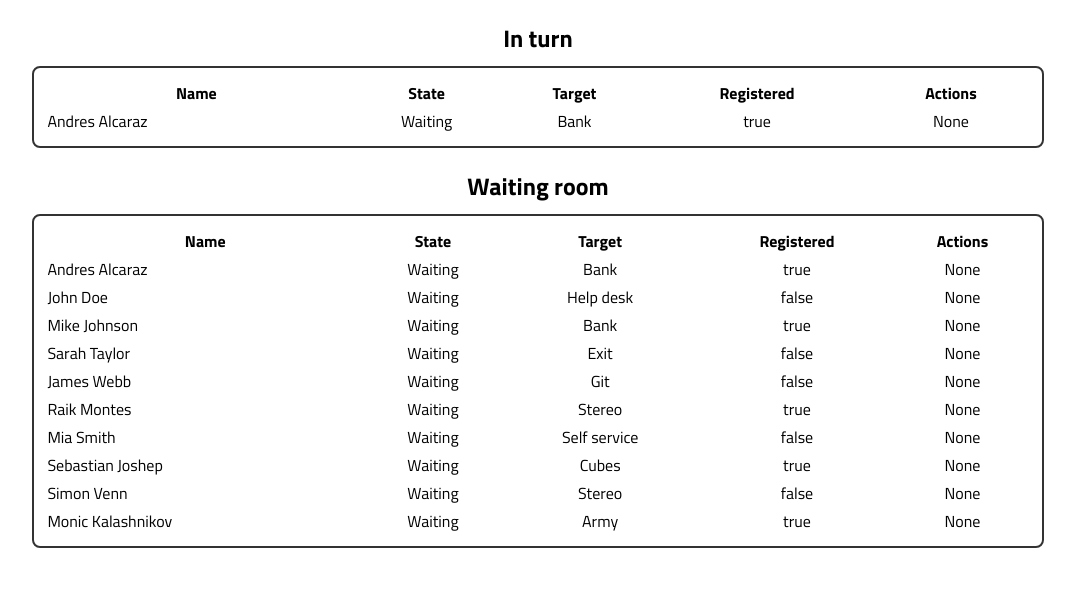
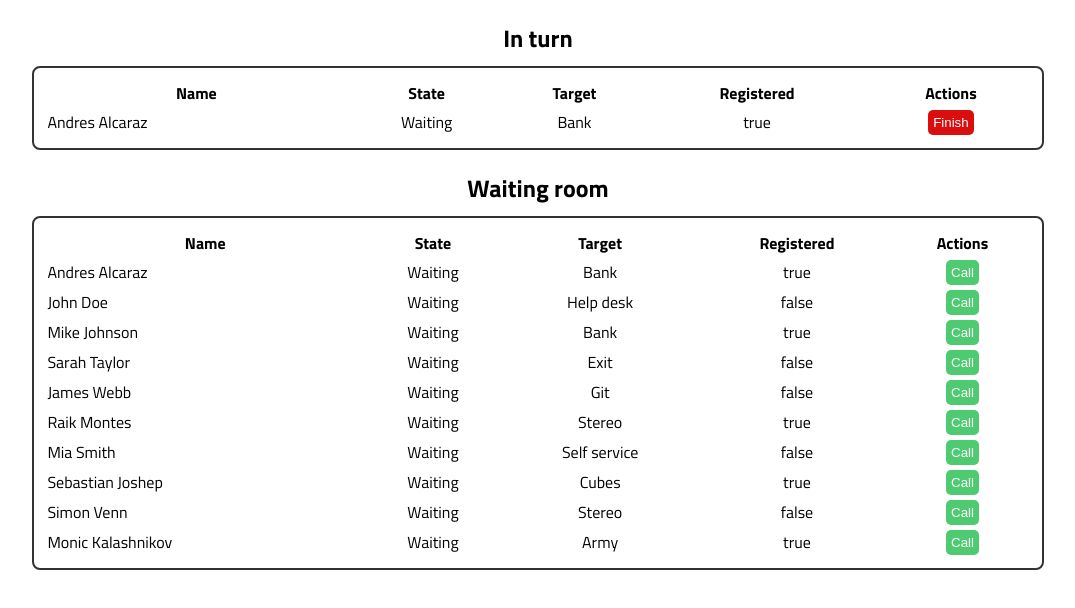
Before and after one commit to Andres2D/web-sockets-angular, an Angular app in the folder client/: page / in a window 1280 px wide. Shown: the top 608 px of the page, without its empty margins (102-1177 px from the left). Built offline with nearby package versions, Linux system fonts and the light colour scheme; what ngx-socket-io would draw is missing.

Commit message:
client: Add table design and output logic

```diff
--- a/client/src/app/app.component.html
+++ b/client/src/app/app.component.html
@@ -1,7 +1,15 @@
 <!-- In turn queue -->
 <h2 class="title">In turn</h2>
-<app-queue [queue]="currentItem"></app-queue>
+<app-queue
+  [queue]="currentItem"
+  [actions]="turnQueueActions"
+  (execute)="executeAction($event)">
+</app-queue>
 
 <h2 class="title">Waiting room</h2>
 <!-- Waiting queue -->
-<app-queue [queue]="masterQueue"></app-queue>
+<app-queue
+  [queue]="masterQueue"
+  [actions]="masterQueueActions"
+  (execute)="executeAction($event)">
+</app-queue>
--- a/client/src/app/app.component.ts
+++ b/client/src/app/app.component.ts
@@ -2,6 +2,7 @@ import { Component, OnInit } from '@angular/core';
 import { QueueService } from './services/queue.service';
 import { QueueItem } from './interfaces/queue.interface';
 import { MOCK_QUEUE } from './mock/queue.mock';
+import { ActionOutput, Action } from './interfaces/action.interface';
 
 @Component({
   selector: 'app-root',
@@ -14,6 +15,22 @@ export class AppComponent implements OnInit {
   currentItem: QueueItem[] = [MOCK_QUEUE[0]];
   masterQueue: QueueItem[] = MOCK_QUEUE;
 
+  masterQueueActions: Action[] = [
+    {
+      id: 'to_turn',
+      label: 'Call',
+      style: 'success'
+    }
+  ];
+
+  turnQueueActions: Action[] = [
+    {
+      id: 'exit',
+      label: 'Finish',
+      style: 'danger'
+    }
+  ];
+
   constructor(private queueService: QueueService) {}
 
   ngOnInit(): void {
@@ -22,4 +39,8 @@ export class AppComponent implements OnInit {
     //   console.log(queue);
     // });
   }
+
+  executeAction(payload: ActionOutput) {
+    console.log(payload);
+  }
 }
--- a/client/src/app/components/queue/queue.component.html
+++ b/client/src/app/components/queue/queue.component.html
@@ -12,7 +12,11 @@
       <td class="row-record">{{item.state}}</td>
       <td class="row-record">{{item.target}}</td>
       <td class="row-record">{{item.registered}}</td>
-      <td class="row-record">None</td>
+      <td *ngFor="let action of actions" class="row-record">
+        <button
+          [ngClass]="{'danger': action.style === 'danger', 'success': action.style === 'success', 'button': true}"
+          (click)="emitAction(action.id, item)">{{action.label}}</button>
+      </td>
     </tr>
   </ng-container>
   <ng-template #emptyList>
--- a/client/src/app/components/queue/queue.component.scss
+++ b/client/src/app/components/queue/queue.component.scss
@@ -16,6 +16,30 @@
     &:hover {
       background-color: #F0F2F4;
     }
+
+    .button {
+      color: white;
+      border: none;
+      padding: 5px;
+      border-radius: 5px;
+      cursor: pointer;
+    }
+
+    .success {
+      background-color: #4ECB71;
+
+      &:hover {
+        background-color: #4EA95F;
+      }
+    }
+
+    .danger {
+      background-color: #DB0E0F;
+
+      &:hover {
+        background-color: #C80B0D;
+      }
+    }
   }
 
   .empty {
--- a/client/src/app/components/queue/queue.component.ts
+++ b/client/src/app/components/queue/queue.component.ts
@@ -1,5 +1,6 @@
-import { Component, Input } from '@angular/core';
+import { Component, EventEmitter, Input, Output } from '@angular/core';
 import { QueueItem } from '../../interfaces/queue.interface';
+import { Action, ActionOutput } from '../../interfaces/action.interface';
 
 @Component({
   selector: 'app-queue',
@@ -8,4 +9,11 @@ import { QueueItem } from '../../interfaces/queue.interface';
 })
 export class QueueComponent {
   @Input() queue: QueueItem[] = [];
+  @Input() actions: Action[] = [];
+  @Output() execute = new EventEmitter<ActionOutput>();
+
+  emitAction(id: string, item: QueueItem) {
+    this.execute.emit({id, item});
+  }
+
 }
```
Also changed, not shown: client/src/app/interfaces/action.interface.ts (added, +12 -0 lines).
